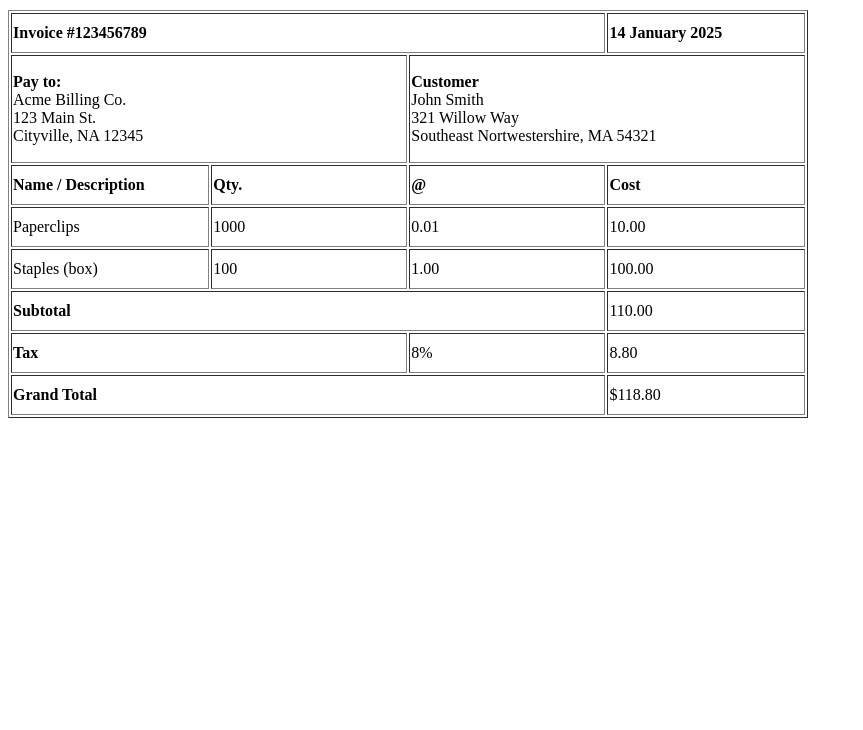
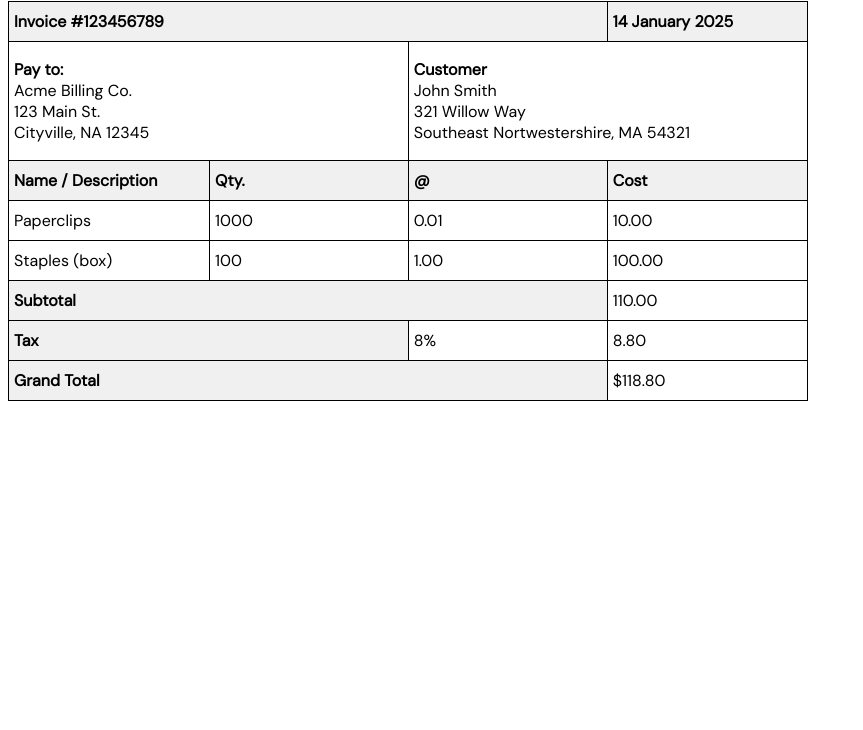
Before and after one commit to kmargosb/gymGervasio, a plain HTML site: page index.html in a window 1280 px wide. Shown: the part 70-800 px from the top of the page, without its empty margins (0-863 px from the left). Drawn offline with Linux system fonts and the light colour scheme.

Commit message:
estilo css

```diff
--- a/index.html
+++ b/index.html
@@ -4,14 +4,17 @@
 <head>
     <meta charset="UTF-8">
     <meta name="viewport" content="width=device-width, initial-scale=1.0">
+    <link rel="stylesheet" href="style.css">
     <title>Gym Gervasio</title>
 </head>
 
 <body>
-    <h1>Gym Gervasio</h1>
+    <section class="title">
+        <h1>Gym Gervasio</h1>
+    </section>
 
-    <table border="1" width="800">
-        <tr height="40">
+    <table class="tableGym"  width="800">
+        <tr class="colorGrey" height="40">
             <td colspan="3"><b>Invoice #123456789</b></td>
             <td colspan="1"><b>14 January 2025</b></td>
         </tr>
@@ -31,7 +34,7 @@
                 </p>
             </td>
         </tr>
-        <tr height="40">
+        <tr class="colorGrey" height="40">
             <td colspan="1" width="200"><b>Name / Description</b></td>
             <td colspan="1" width="200"><b>Qty.</b></td>
             <td colspan="1" width="200"><b>@</b></td>
@@ -50,16 +53,16 @@
             <td>100.00</td>
         </tr>
         <tr height="40">
-            <td colspan="3"><b>Subtotal</b></td>
+            <td class="colorGrey" colspan="3"><b>Subtotal</b></td>
             <td>110.00</td>
         </tr>
         <tr height="40">
-            <td colspan="2"><b>Tax</b></td>
+            <td class="colorGrey" colspan="2"><b>Tax</b></td>
             <td colspan="1">8%</td>
             <td colspan="1">8.80</td>
         </tr>
         <tr height="40">
-            <td colspan="3"><b>Grand Total</b></td>
+            <td class="colorGrey" colspan="3"><b>Grand Total</b></td>
             <td>$118.80</td>
         </tr>
     </table>
--- /dev/null
+++ b/style.css
@@ -0,0 +1,17 @@
+@import url('https://fonts.googleapis.com/css2?family=DM+Sans:opsz@9..40&display=swap');
+
+body{
+    font-family: 'DM Sans', sans-serif;
+}
+.tableGym, th, td{
+    border: 1px solid black;
+    border-collapse: collapse;
+}
+
+td{
+    padding-left: 5px;
+}
+
+.colorGrey{
+    background-color: rgb(240, 240, 240);
+}
```
